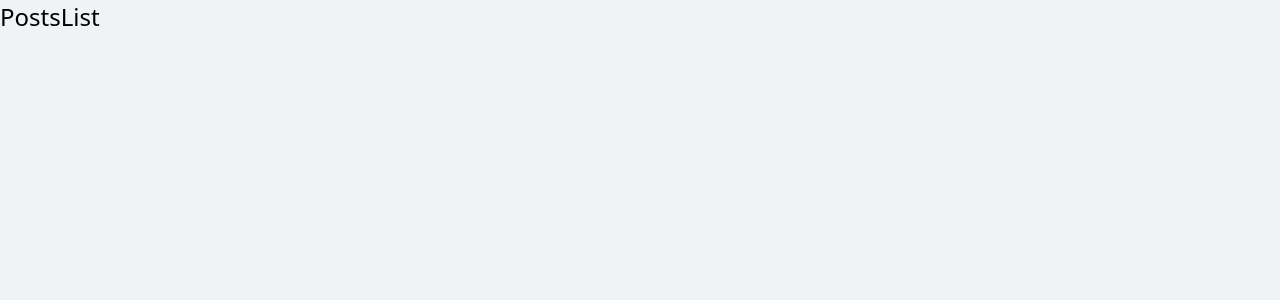
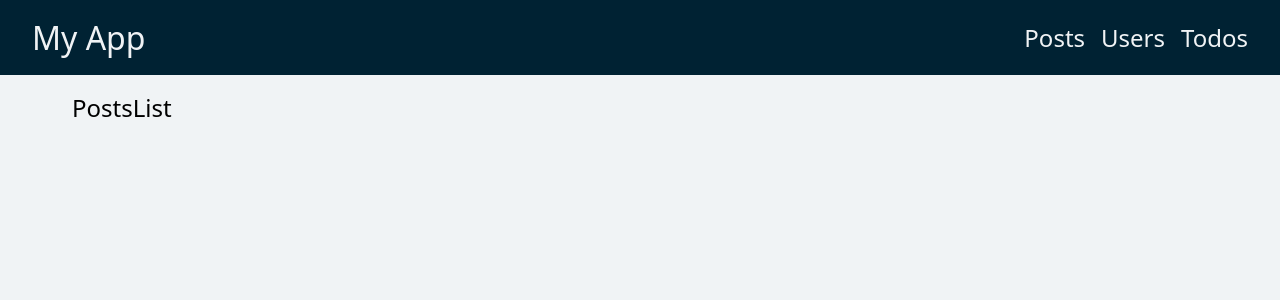
Before and after one commit to ShidliKaty/basic-blog, a React (Vite) app: page /posts in a window 1280 px wide. Shown: the top 300 px of the page. Built offline with nearby package versions, Linux system fonts and the light colour scheme.

Commit message:
create NavBar

```diff
--- /dev/null
+++ b/src/NavBar.jsx
@@ -0,0 +1,16 @@
+import { Link } from "react-router-dom";
+
+const NavBar = () => {
+  return (
+    <nav className='top-nav'>
+      <div className='nav-text-large'>My App</div>
+      <ul className='nav-list'>
+        <Link to='/posts'>Posts</Link>
+        <Link to='/users'>Users</Link>
+        <Link to='/todos'>Todos</Link>
+      </ul>
+    </nav>
+  );
+};
+
+export default NavBar;
--- a/src/layouts/RootLayout.jsx
+++ b/src/layouts/RootLayout.jsx
@@ -1,7 +1,15 @@
 import { Outlet } from "react-router-dom";
+import NavBar from "../NavBar";
 
 const RootLayout = () => {
-  return <Outlet />;
+  return (
+    <>
+      <NavBar />
+      <div className='container'>
+        <Outlet />
+      </div>
+    </>
+  );
 };
 
 export default RootLayout;
```
